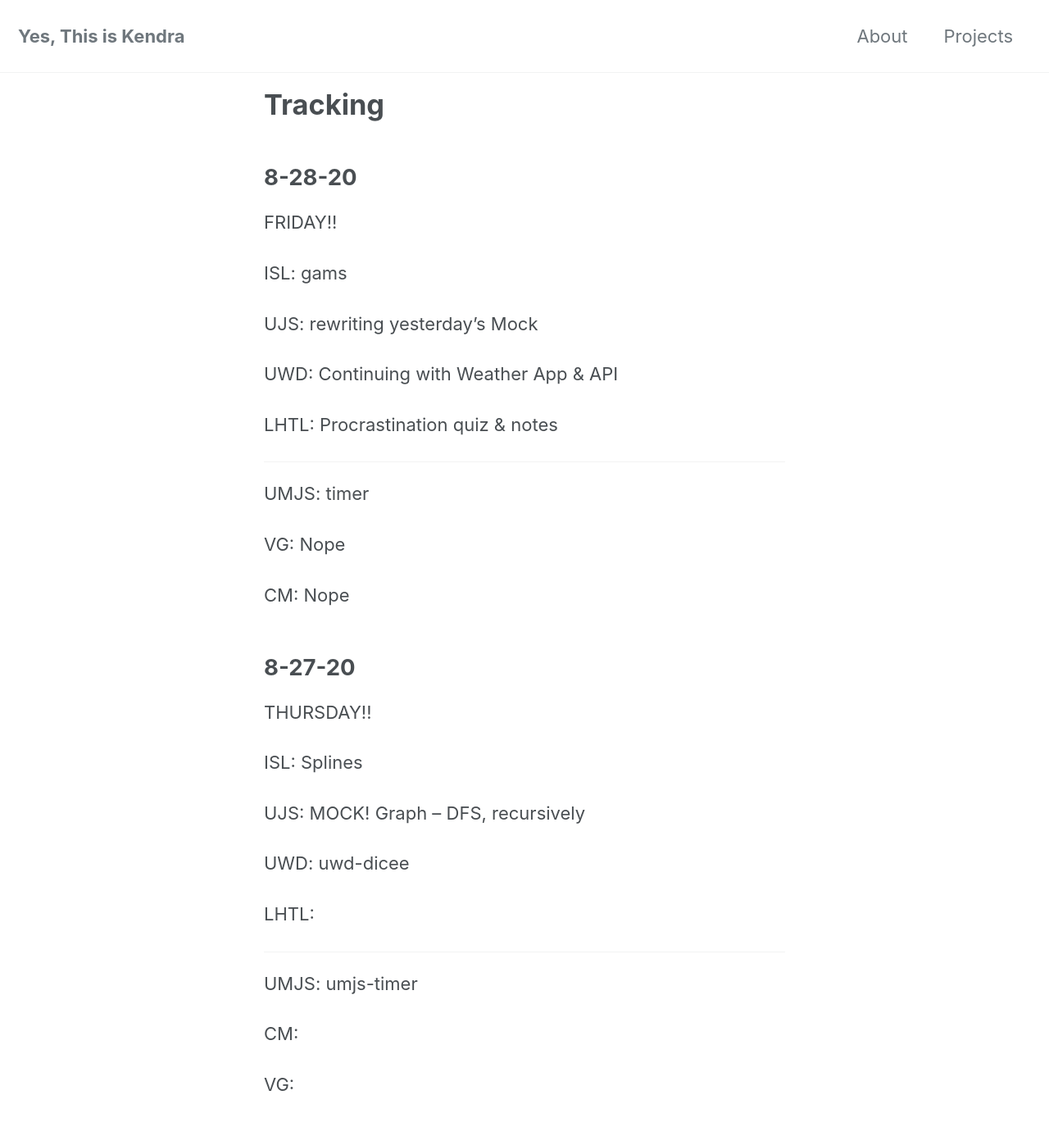
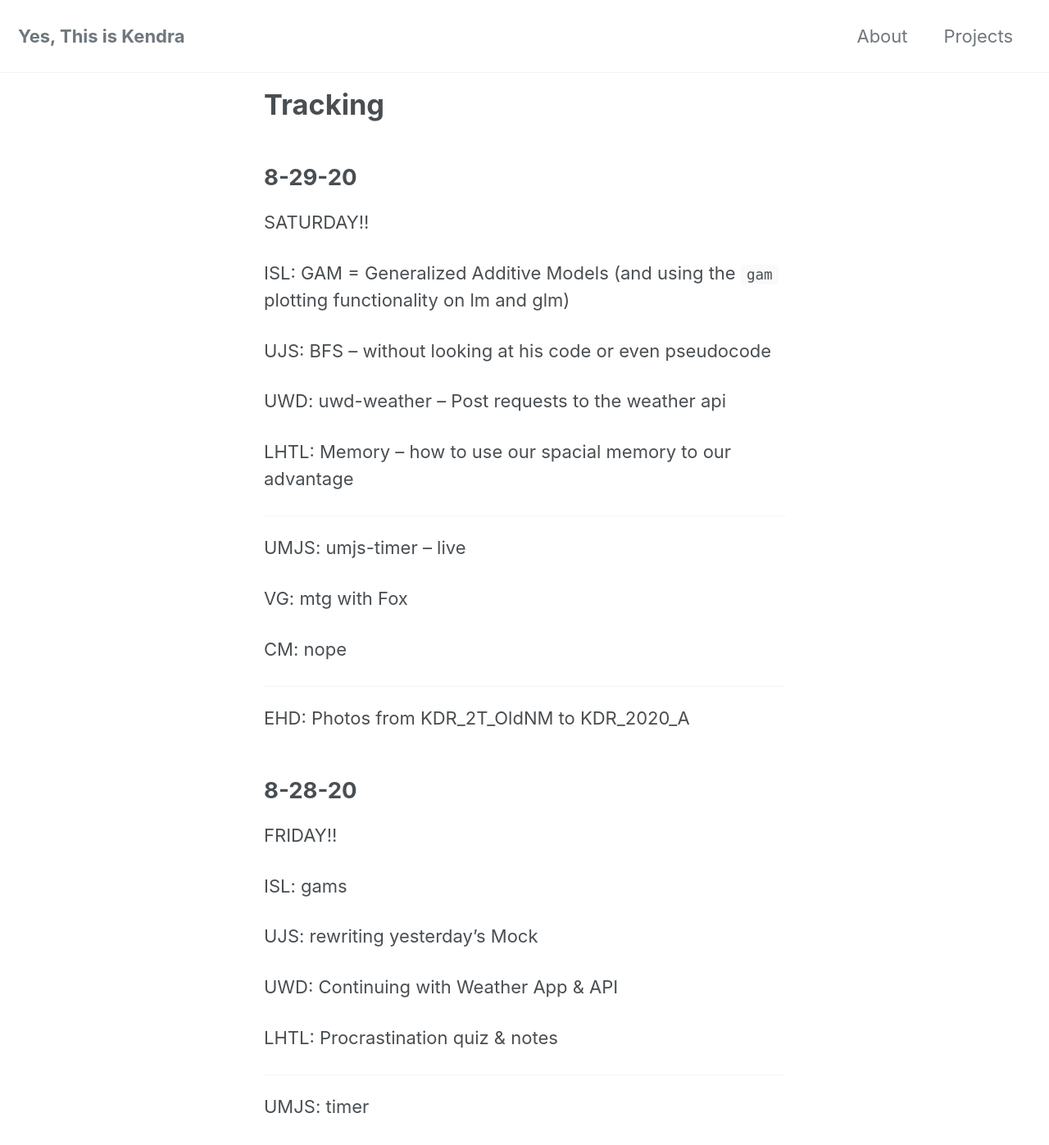
Before and after one commit to yesthisiskendra/yesthisiskendra.github.io, a Jekyll site: the page built from _pages/tracking.md, in a window 1280 px wide and 1400 px high. Shown: the top 1397 px of the window at 82% size. Built offline with Jekyll 4.4.1, drawn with Linux system fonts in a browser that asks for light colours; cached includes are drawn as plain includes; nearby versions of some CDN libraries.

Commit message:
Adding to tracking, now and projects

```diff
--- a/_pages/tracking.md
+++ b/_pages/tracking.md
@@ -3,6 +3,30 @@ layout: home
 title: "Tracking"
 permalink: /tracking/
 ---
+
+## 8-29-20
+
+SATURDAY!!
+
+ISL: GAM = Generalized Additive Models (and using the `gam` plotting functionality on lm and glm)
+
+UJS: BFS -- without looking at his code or even pseudocode
+
+UWD: uwd-weather -- Post requests to the weather api
+
+LHTL: Memory -- how to use our spacial memory to our advantage
+
+---
+
+UMJS: umjs-timer -- live
+
+VG: mtg with Fox
+
+CM: nope
+
+---
+
+EHD: Photos from KDR_2T_OldNM to KDR_2020_A
 
 ## 8-28-20
 
```
Also changed, not shown: _pages/now.md (+14 -0 lines), _pages/projects.md (+9 -0 lines).
